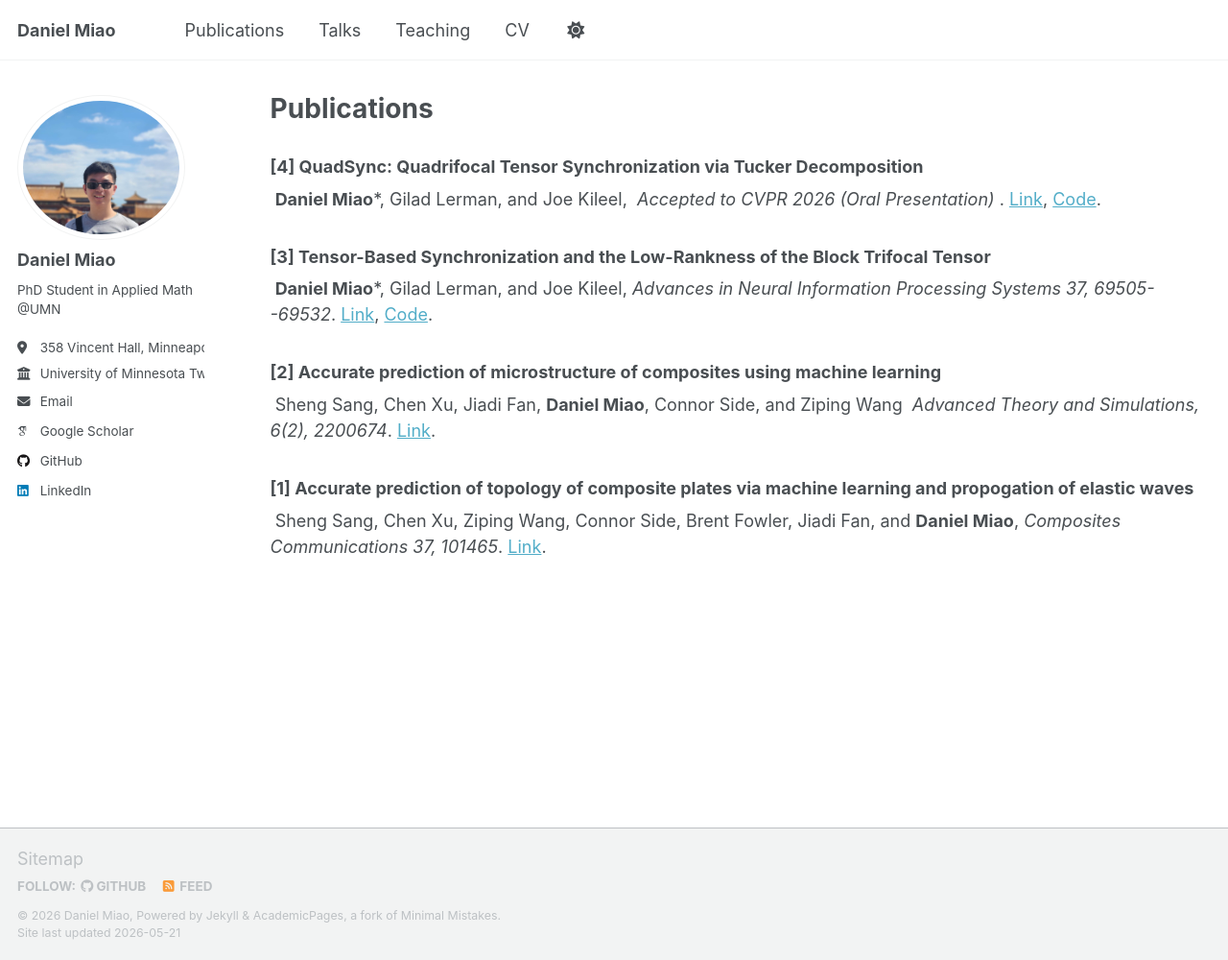
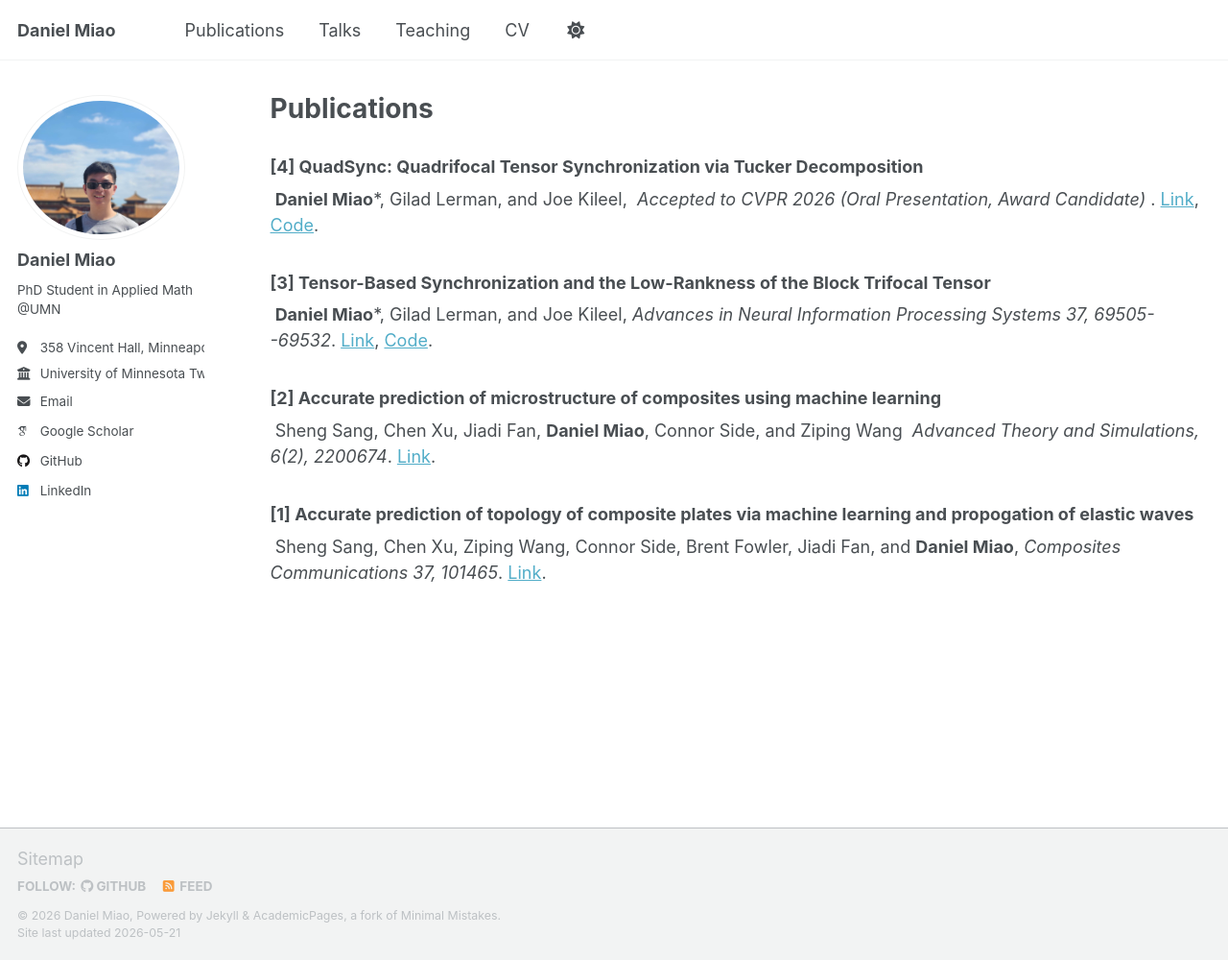
Before and after one commit to dmiao153/DanielMiao, a Jekyll site: the page built from _pages/publications.md, in a window 1280 px wide and 1000 px high. Shown: the whole window at 96% size. Built offline with Jekyll 4.4.1, drawn with Linux system fonts in a browser that asks for light colours; some web fonts are replaced; a script that is not in the unit is left out.

Commit message:
Revise QuadSync publication entry
Updated publication details for QuadSync to include award candidate status.

```diff
--- a/_pages/publications.md
+++ b/_pages/publications.md
@@ -7,7 +7,7 @@ author_profile: true
 
 
 <h3>[4] QuadSync: Quadrifocal Tensor Synchronization via Tucker Decomposition </h3>
-<div class="wordwrap"> <b>Daniel Miao</b>*, Gilad Lerman, and Joe Kileel, <i> Accepted to CVPR 2026 (Oral Presentation) </i>. <a href="https://arxiv.org/abs/2602.22639" target="_blank">Link</a>, <a href="https://github.com/dmiao153/QuadSync" target="_blank">Code</a>.</div>
+<div class="wordwrap"> <b>Daniel Miao</b>*, Gilad Lerman, and Joe Kileel, <i> Accepted to CVPR 2026 (Oral Presentation, Award Candidate) </i>. <a href="https://arxiv.org/abs/2602.22639" target="_blank">Link</a>, <a href="https://github.com/dmiao153/QuadSync" target="_blank">Code</a>.</div>
 
 <h3>[3] Tensor-Based Synchronization and the Low-Rankness of the Block Trifocal Tensor </h3>
 <div class="wordwrap"> <b>Daniel Miao</b>*, Gilad Lerman, and Joe Kileel, <i>Advances in Neural Information Processing Systems 37, 69505--69532</i>. <a href="https://proceedings.neurips.cc/paper_files/paper/2024/file/80cddcdd52c84d19b8b4a27a8e8c17d8-Paper-Conference.pdf" target="_blank">Link</a>, <a href="https://github.com/dmiao153/TrifocalSync" target="_blank">Code</a>.</div>
```
